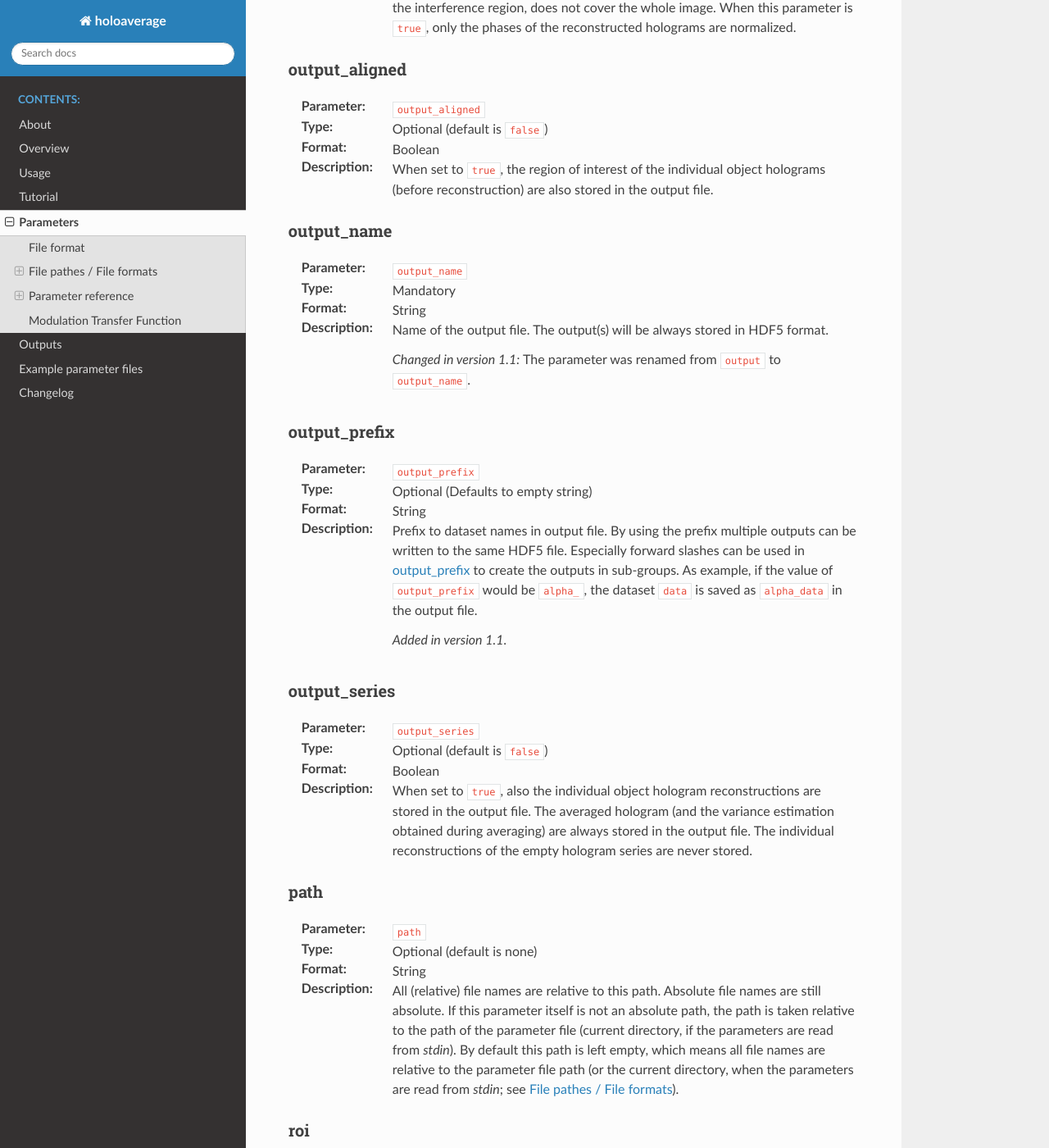
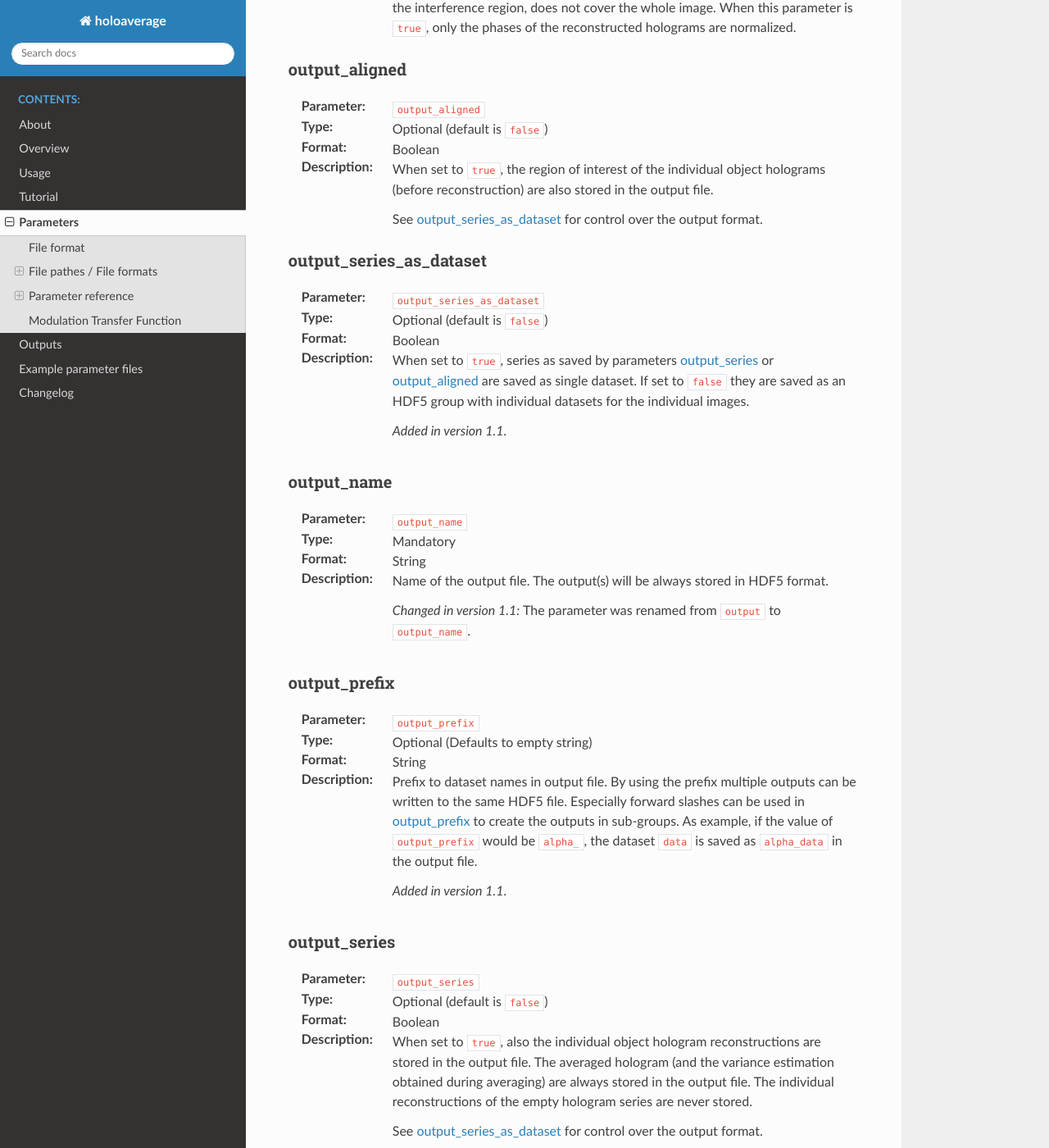
Before and after one commit to niermann/holoaverage, a Sphinx documentation site: the page built from docs/parameters.rst, in a window 1280 px wide and 1400 px high, scrolled down 10422 px. Shown: the whole window at 82% size. Built offline with Sphinx 7.4.7 and the Read the Docs theme 3.1.0, drawn with Linux system fonts in a browser that asks for light colours.

Commit message:
Added parameter `output_series_as_dataset` for control over output of series.

```diff
--- a/docs/changelog.rst
+++ b/docs/changelog.rst
@@ -2,6 +2,11 @@
 
 Changelog
 =========
+
+Version 1.1.10
+--------------
+
+* Added parameter `output_series_as_dataset` for control over output of series.
 
 Version 1.1.9
 -------------
--- a/docs/parameters.rst
+++ b/docs/parameters.rst
@@ -511,6 +511,22 @@ output_aligned
 :Description: When set to ``true``, the region of interest of the individual object holograms (before
     reconstruction) are also stored in the output file.
 
+    See :ref:`param-output_series_as_dataset` for control over the output format.
+
+.. _param-output_series_as_dataset:
+
+output_series_as_dataset
+^^^^^^^^^^^^^^^^^^^^^^^^
+
+:Parameter: ``output_series_as_dataset``
+:Type: Optional (default is ``false``)
+:Format: Boolean
+:Description: When set to ``true``, series as saved by parameters :ref:`param-output_series` or
+    :ref:`param-output_aligned` are saved as single dataset. If set to ``false`` they are saved as an HDF5 group
+    with individual datasets for the individual images.
+
+    .. versionadded:: 1.1
+
 .. _param-output_name:
 
 output_name
@@ -550,6 +566,8 @@ output_series
 :Description: When set to ``true``, also the individual object hologram reconstructions are stored in the output file.
     The averaged hologram (and the variance estimation obtained during averaging) are always stored in the output file.
     The individual reconstructions of the empty hologram series are never stored.
+
+    See :ref:`param-output_series_as_dataset` for control over the output format.
 
 .. _param-path:
 
```
Also changed, not shown: 3 other files.
